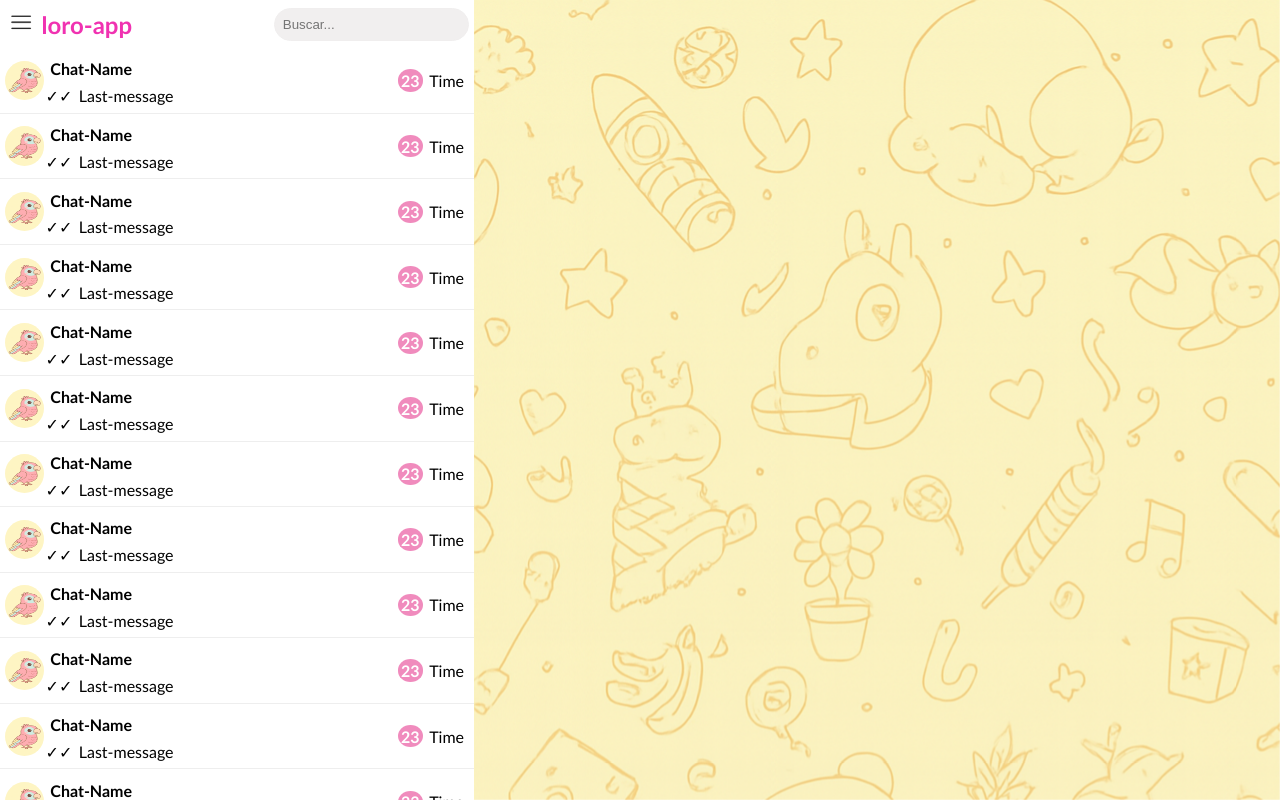
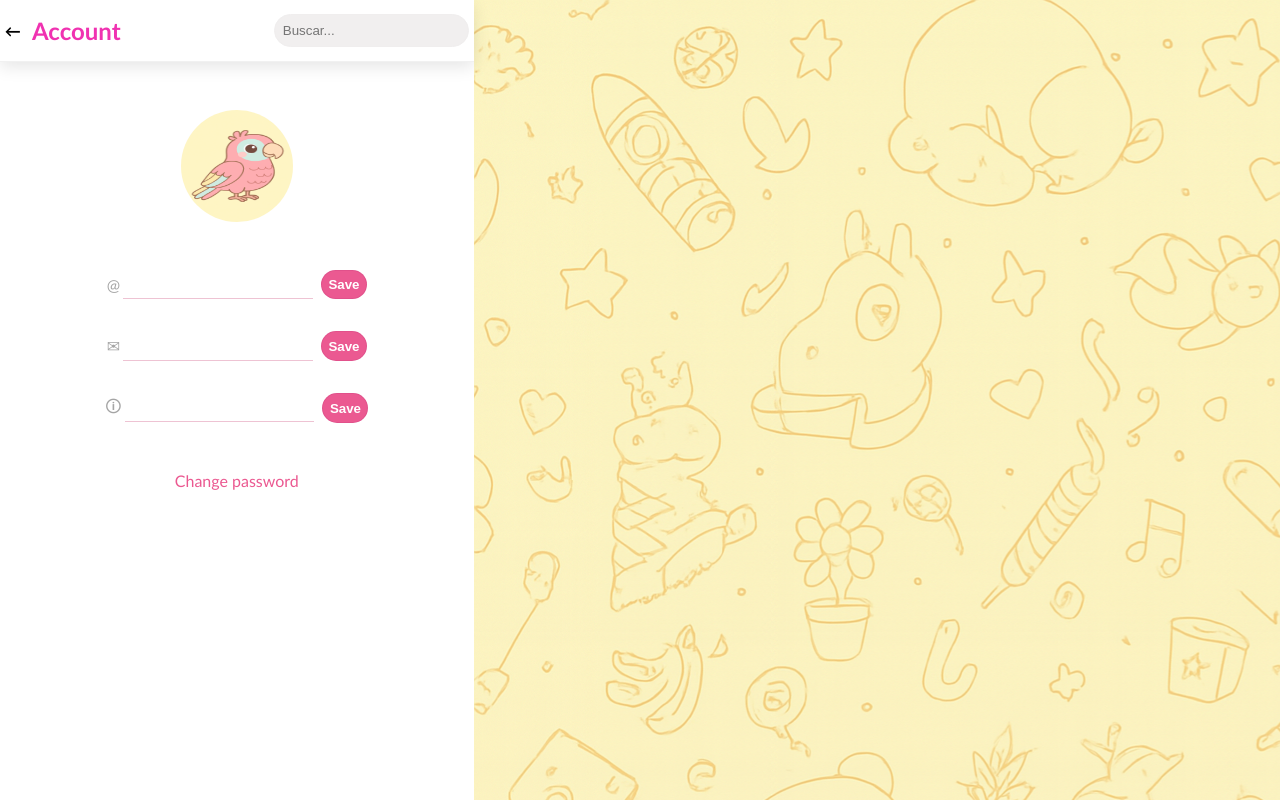
Before and after one commit to calimits/loro-web, a React (Vite) app: page / in a window 1280 px wide. Built offline with nearby package versions, Linux system fonts and the light colour scheme.

Commit message:
working on profile panel

```diff
--- a/src/components/HeaderBar/HeaderBar.css
+++ b/src/components/HeaderBar/HeaderBar.css
@@ -61,6 +61,7 @@
     margin: 0;
     font-weight: lighter;
     transition: all ease .1s;
+    cursor: pointer;
 }
 
 .options:hover {
--- a/src/components/HeaderBar/index.jsx
+++ b/src/components/HeaderBar/index.jsx
@@ -8,11 +8,7 @@ export default function HeaderBar() {
                 <div className="dropDown-menu">
                     <img src={menuIcon} className="menu-icon dropDown-btn"/>
                     <div className="dropDown-content">
-                        <p className="options">Option 1</p>
-                        <p className="options">Option 2</p>
-                        <p className="options">Option 3</p>
-                        <p className="options">Option 4</p>
-                        <p className="options">Option 5</p>
+                        <p className="options">Account</p>
                     </div>
                 </div>
                 <h2 className="app-title">loro-app</h2>
--- a/src/components/LoginForm/hooks/useForm.js
+++ b/src/components/LoginForm/hooks/useForm.js
@@ -32,7 +32,6 @@ export default function useForm() {
                 navigate("/");
             }, 800);
         } catch (error) {
-            console.log(error.errMessage === "Password don't match")
             if (error.errMessage === "Password don't match") {
                 setIsSignedIn({ ...IsSignedIn, credentialsErr: true });
             } else {
--- a/src/components/LoginForm/index.jsx
+++ b/src/components/LoginForm/index.jsx
@@ -10,7 +10,7 @@ export default function LoginForm() {
         <form className="login-form" onSubmit={handleSubmit}>
             <h2 className="login-title">Log in</h2>
             <input value={formData.username} onChange={handleChange} className="form-input" placeholder="username" id="username" />
-            <input value={formData.password} onChange={handleChange} className="form-input" placeholder="password" id="password" />
+            <input type="password" value={formData.password} onChange={handleChange} className="form-input" placeholder="password" id="password" />
             {IsSignedIn.succesfull ? <p className="small-info-text">Logged in succesfully.</p> : null}
             {IsSignedIn.credentialsErr ? <p className="small-info-text">Incorrect password.</p> : null}
             {IsSignedIn.error ? <p className="small-info-text">An error ocurred. Please try again.</p> : null}
--- /dev/null
+++ b/src/components/ProfileHeaderPanel/Header.css
@@ -0,0 +1,16 @@
+
+.back-btn {
+    cursor: pointer;
+    font-weight: bold;
+    padding-right: .4rem;
+    transition: all ease .1s;
+}
+
+.back-btn:hover {
+    transform: scale(1.1);
+}
+
+.cool-bar {
+    border-bottom: solid .1rem rgb(241, 241, 241);
+    box-shadow: 0rem .3rem 1rem rgba(0, 0, 0, .1);
+}
--- /dev/null
+++ b/src/components/ProfileHeaderPanel/index.jsx
@@ -0,0 +1,13 @@
+import "./Header.css"
+
+export default function AccountHeaderPanel() {
+    return (
+        <header className="header-bar cool-bar">
+            <div className="to-left">
+                <p className="back-btn">←</p>
+                <h2 className="app-title">Account</h2>
+            </div>
+            <input type="text" placeholder="Buscar..." className="search"></input>
+        </header>
+    )
+}
--- /dev/null
+++ b/src/components/ProfilePanel/ProfilePanel.css
@@ -0,0 +1,64 @@
+
+.account-panel {
+    display: flex;
+    flex-basis: 37%;
+    flex-flow: column;
+    height: 100vh;
+}
+
+.profile-info-container {
+    display: flex;
+    flex-flow: column;
+    align-items: center;
+}
+
+.profile-info-box {
+    padding: 1rem;
+    display: flex;
+    align-items: center;
+}
+
+.profile-photo {
+    margin-top: 1rem;
+    padding: 2rem;
+    width: 7rem;
+    aspect-ratio: 1/1;
+    border-radius: 50%;
+    cursor: pointer;
+}
+
+.edit-btn {
+    padding: .4rem;
+    margin-left: .5rem;
+    border: solid .1rem rgba(134, 10, 87, 0.1);
+    background-color: rgb(235, 89, 145);
+    font-weight: bold;
+    color: white;
+    border-radius: 1rem;
+    cursor: pointer;
+    transition: all ease .1s;
+}
+
+.edit-btn:hover {
+    background-color: rgb(197, 58, 111);
+}
+
+.info {
+    padding: .4rem;
+    border: none;
+    border-bottom: solid .1rem rgba(197, 58, 111, .3);
+}
+
+.info:focus {
+    outline: none;
+}
+
+.info-label {
+    color: rgb(165, 165, 165);
+    margin-right: .2rem;
+}
+
+.pink-clickable {
+    color: rgb(235, 89, 145);
+    cursor: pointer;
+}
--- /dev/null
+++ b/src/components/ProfilePanel/index.jsx
@@ -0,0 +1,32 @@
+import AccountHeaderPanel from "../ProfileHeaderPanel"
+import "./ProfilePanel.css"
+import profilePic from "../../assets/loro-profile.png"
+
+export default function () {
+    return (
+        <div className="account-panel ">
+            <AccountHeaderPanel />
+            <div className="profile-info-container">
+                <img src={profilePic} alt="Profile Photo" className="profile-photo" />
+                <div className="profile-info-box">
+                    <label className="info-label" htmlFor="username-info">@</label>
+                    <input type="text" className="info" id="username-info"/>
+                    <input type="button" value="Save" className="edit-btn"/>
+                </div>
+                <div className="profile-info-box">
+                    <label className="info-label" htmlFor="email-info">✉</label>
+                    <input type="text" className="info" id="email-info"/>
+                    <input type="button" value="Save" className="edit-btn"/>
+                </div>
+                <div className="profile-info-box">
+                    <label className="info-label" htmlFor="description-info">🛈</label>
+                    <input type="text" className="info" id="description-info"/>
+                    <input type="button" value="Save" className="edit-btn"/>
+                </div>
+                <div className="profile-info-box">
+                    <p className="pink-clickable">Change password</p>
+                </div>
+            </div>
+        </div>
+    )
+}
--- a/src/components/SignUpForm/index.jsx
+++ b/src/components/SignUpForm/index.jsx
@@ -13,7 +13,7 @@ export default function SignUpForm() {
             <input onChange={handleChange} value={formData.email} required className="form-input" placeholder="email" id="email" />
             {errors.email? <p className="small-info-text">Invalid email</p> : null}
             {errors.duplicateEmail? <p className="small-info-text">Email already has an account.</p> : null}
-            <input onChange={handleChange} value={formData.password} required className="form-input" placeholder="password" id="password" />
+            <input type="password" onChange={handleChange} value={formData.password} required className="form-input" placeholder="password" id="password" />
             {errors.password? <p className="small-info-text">Password must have at least 1 upper letter,
                  1 lower letter, 1 number, one special character (/?@$!%*?&) and at least
                  8 characters total.  </p> : null}
--- a/src/components/Views/HomeView/index.jsx
+++ b/src/components/Views/HomeView/index.jsx
@@ -1,11 +1,14 @@
 import "./HomeView.css"
 import Home from "../../Home"
 import Chat from "../../Chat"
+import ProfilePanel from "../../ProfilePanel"
+
 
 export default function HomeView() {
     return(
         <div className="home-view">
-            <Home/>
+            <ProfilePanel/>
+            {/*<Home/>*/}
             <div className="space-background"></div>
             {/*<Chat/>*/}
         </div>
--- a/src/loro-api-clients/UserClient.js
+++ b/src/loro-api-clients/UserClient.js
@@ -38,6 +38,12 @@ class UserClient {
     async logout() {
         await this.#httpHelper.post(`${this.#baseURL}/users/logout`, {credentials: 'include'});
     }
+
+    async refreshTokens() {
+        const res = await this.#httpHelper.post(`${this.#baseURL}/users/refresh-tokens`, {credentials: 'include'});
+        this.#accessToken = res.token;
+        this.#userID = res.userID;
+    }
 }
 
 export {UserClient};
```
